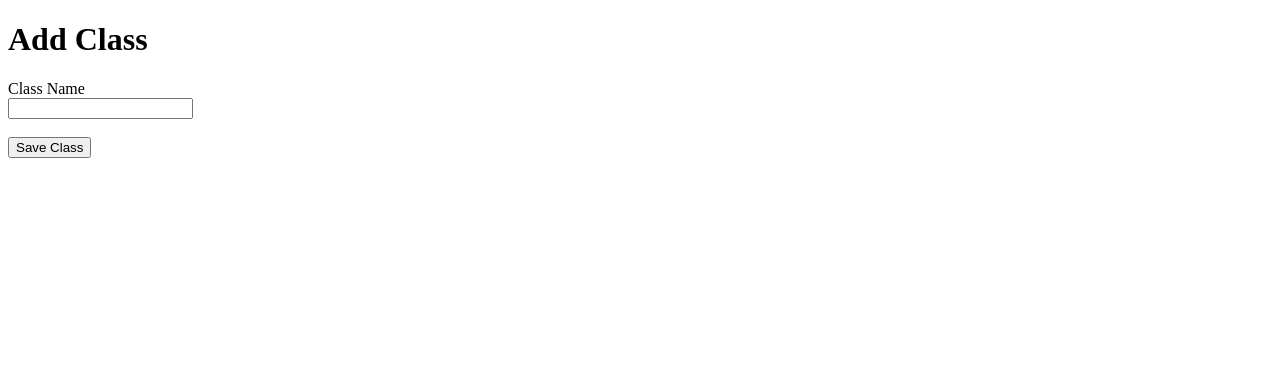
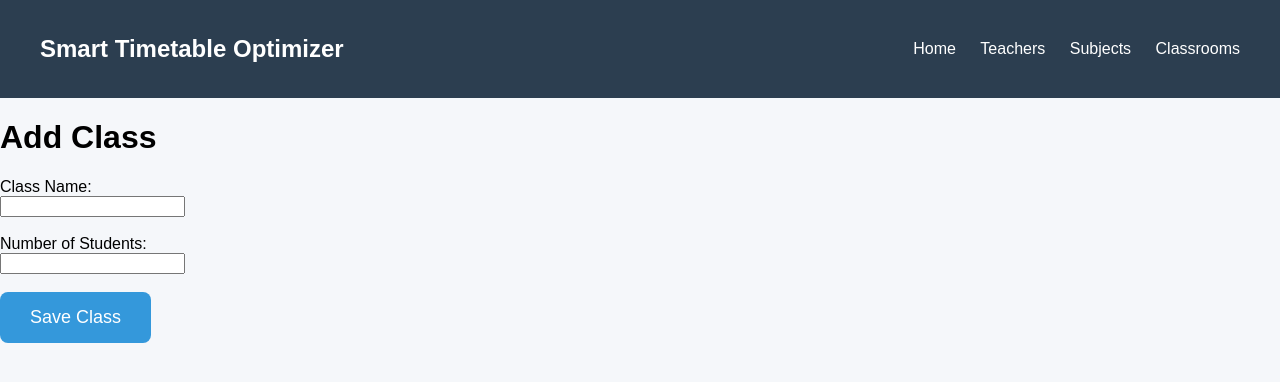
Before and after one commit to palakpj25hds/smart-timetable-optimizer, a Flask app: page /class in a window 1280 px wide. Shown: the top 382 px of the page. Run offline with Flask 3, Linux system fonts and the light colour scheme.

Commit message:
Update class.html

```diff
--- a/templates/class.html
+++ b/templates/class.html
@@ -1,16 +1,30 @@
 <!DOCTYPE html>
 <html>
 <head>
-    <title>Classes</title>
+    <title>Add Class</title>
+    <link rel="stylesheet" href="/static/style.css">
 </head>
 <body>
+
+<nav>
+    <h2>Smart Timetable Optimizer</h2>
+    <div>
+        <a href="/">Home</a>
+        <a href="/teacher">Teachers</a>
+        <a href="/subject">Subjects</a>
+        <a href="/classroom">Classrooms</a>
+    </div>
+</nav>
 
 <h1>Add Class</h1>
 
 <form action="/save_class" method="POST">
 
-    <label>Class Name</label><br>
-    <input type="text" name="class_name"><br><br>
+    <label>Class Name:</label><br>
+    <input type="text" name="class_name" required><br><br>
+
+    <label>Number of Students:</label><br>
+    <input type="number" name="student_count"><br><br>
 
     <button type="submit">Save Class</button>
 
```
